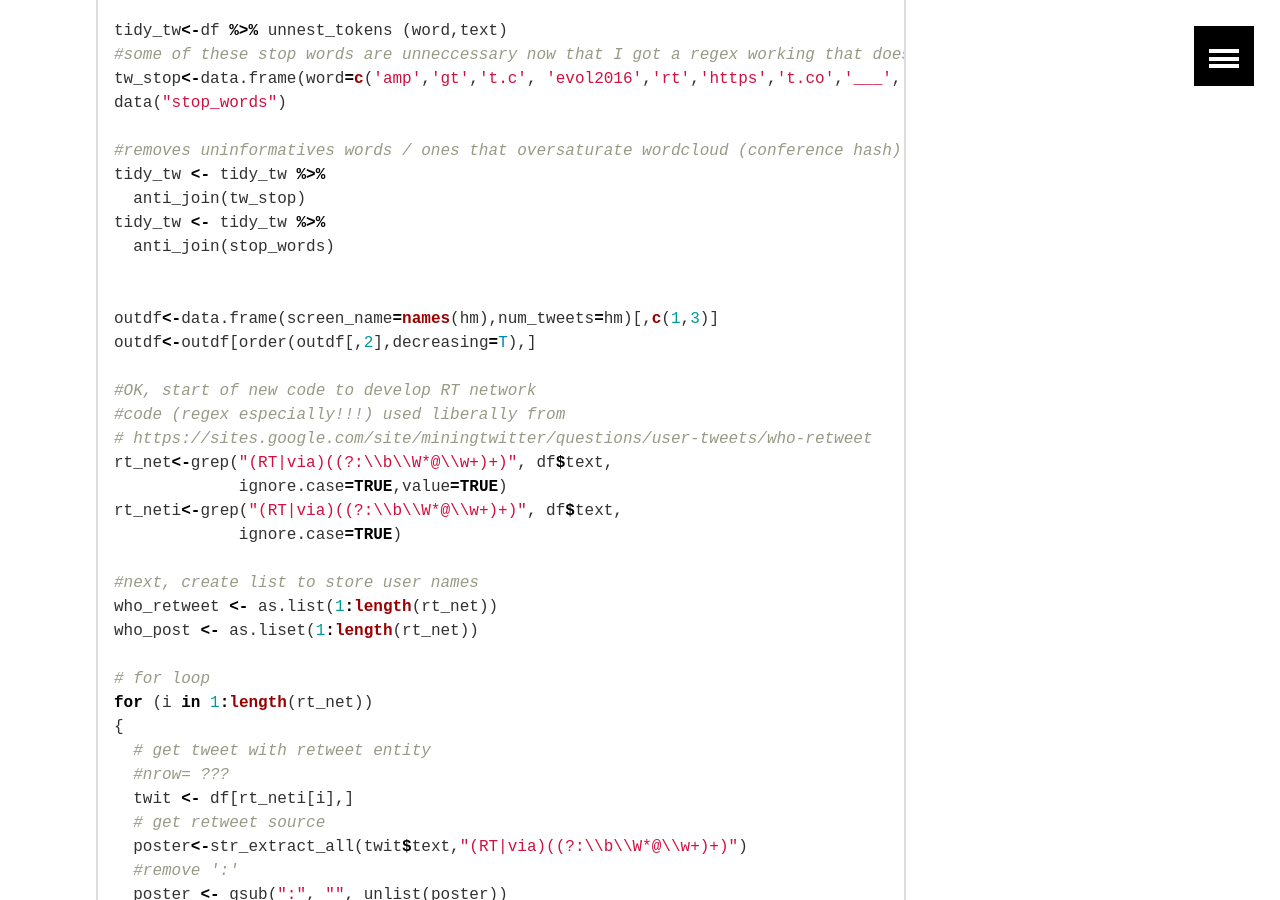
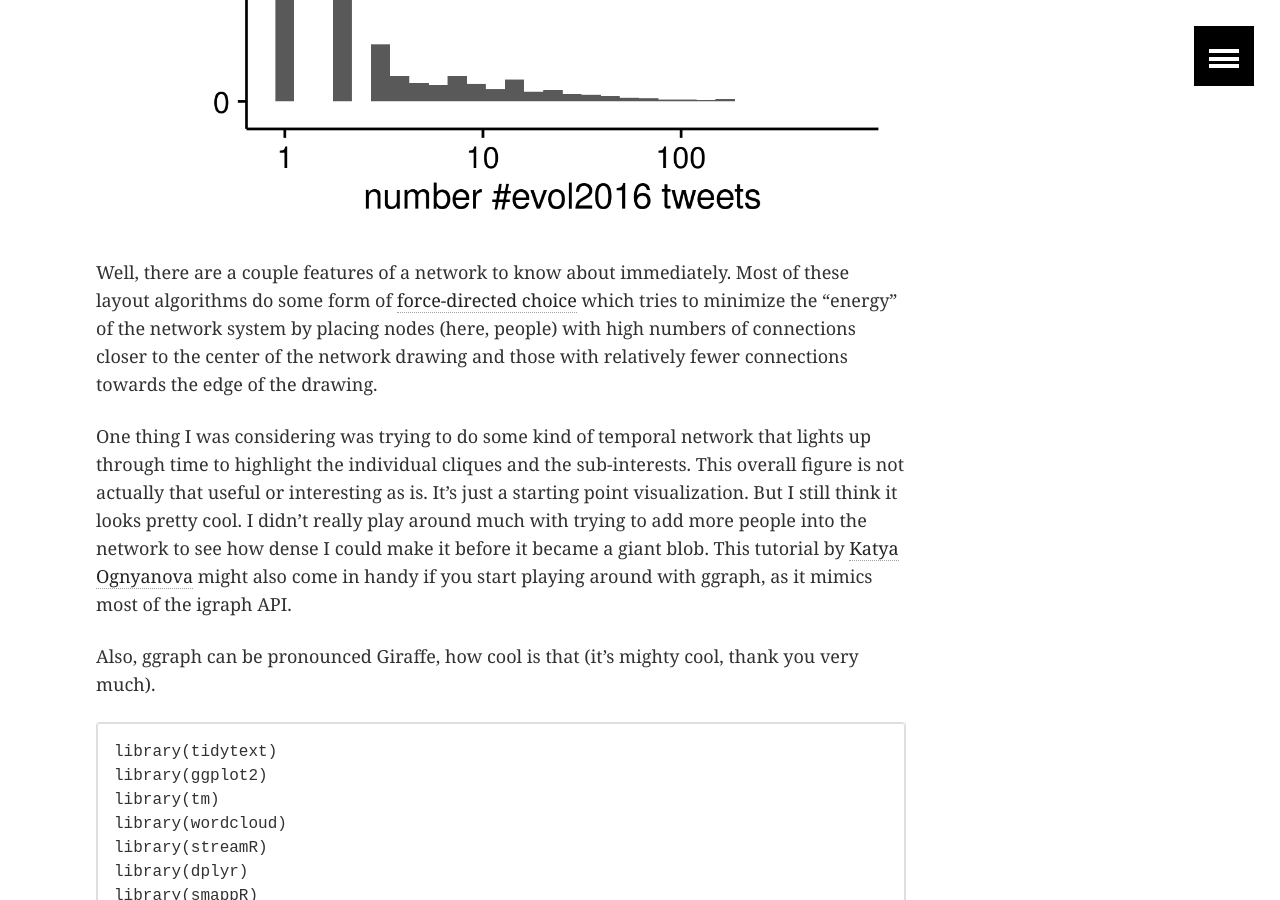
Before and after one commit to thomas-keller/thomas-keller.github.io, a Jekyll site: the page built from _posts/articles/2016-06-25-I-analyzed-evolution-2016-twitter-and-you-can-too-for-other-conferences.md, in a window 1280 px wide and 900 px high, scrolled down 8750 px. Built offline with Jekyll 4.4.1, drawn with Linux system fonts in a browser that asks for light colours; comment, search, counter and statistics services are not loaded; some of the changed text lies outside the part shown.

Commit message:
updated post

````diff
--- a/_posts/articles/2016-06-25-I-analyzed-evolution-2016-twitter-and-you-can-too-for-other-conferences.md
+++ b/_posts/articles/2016-06-25-I-analyzed-evolution-2016-twitter-and-you-can-too-for-other-conferences.md
@@ -136,11 +136,22 @@ The final analysis I wanted to do was some kind of network figure so I finally l
 
 # The Cool as Heck (I think anyhow) Evol2016 twitter retweet network
 
-It took several days longer than I initially expected to get this working, but overall I'm pleased with the results. Mostly this was a result of completely forgetting how all network stuff works and then wanting to use something pretty instead of networkx, which I don't really remember how to use anymore and is python anyway. Python is great, but I had decided that I wanted to make a pretty visualization and therefore it had to be something real, real nice. [ggraph](https://www.ggplot2-exts.org/ggraph.html) stands out as a pretty great package right now for making crazy-pants networks if you are willing to work with some beta-level documentation. There is a crazy amount of functionality, as it seems to duplicate a large amount of igraph which is a massive network package, but the two main sites I can find so far through my admittedly subpar googling are the linked ggplot2-exts and the [https://github.com/thomasp85/ggraph](https://github.com/thomasp85/ggraph).
+It took several days longer than I initially expected to get this working, but overall I'm pleased with the results. Mostly this was a result of completely forgetting how all network stuff works and then wanting to use something pretty instead of networkx, which I don't really remember how to use anymore and is python anyway. Python is great, but I had decided that I wanted to make a pretty visualization and therefore it had to be something real, real nice. [ggraph](https://www.ggplot2-exts.org/ggraph.html) stands out as a pretty great package right now for making crazy-pants networks if you are willing to work with some beta-level documentation. It is made by [Thomas Pedersen](https://twitter.com/thomasp85) who is frighteningly good at biology and R, and nice to boot! There is a crazy amount of functionality, as it seems to duplicate a large amount of igraph which is a massive network package, but the two main sites I can find so far through my admittedly subpar googling are the linked ggplot2-exts and the [https://github.com/thomasp85/ggraph](https://github.com/thomasp85/ggraph).
 
 Don't get me wrong, there are already quite a few diverse examples and they are great, I just think there is room for a bit more hand-holding at some point.
 
 I opted for mostly boring defaults. I suppose that defeats the purpose of using ggraph, which is built on the guts of ggplot2. I suppose I should be making something to vomit rainbows over the screen, but a rather plain lightly shaded network will have to suffice for now. I did come across this [website](http://lmullen.github.io/civil-procedure-codes/104-network-graphs-in-ggraph.html) that had some good examples on how to get down and dirty on modifying the arrows for directed networks and coloring nodes with different classes. I included my inline annotations that hopefully explain the logic of the R code a bit. Some of the retweet network was recycling someone else's code and I'm sure could be/has been done cleaner; I'm all ears to better implementations. This was always meant to be "a quick afternoon project."
+
+# The interpretation
+
+<img src="https://thomas-keller.github.io/images/evol2016_numtweets_user.png" width="800">
+
+Well, there are a couple features of a network to know about immediately. Most of these layout algorithms do some form of [force-directed choice](https://en.wikipedia.org/wiki/Force-directed_graph_drawing) which tries to minimize the "energy" of the network system by placing nodes (here, people) with high numbers of connections closer to the center of the network drawing and those with relatively fewer connections towards the edge of the drawing.
+
+One thing I was considering was trying to do some kind of temporal network that lights up through time to highlight the individual cliques and the sub-interests. This overall figure is not actually that useful or interesting as is. It's just a starting point visualization. But I still think it looks pretty cool. I didn't really play around much with trying to add more people into the network to see how dense I could make it before it became a giant blob. This tutorial by [
+Katya Ognyanova](http://kateto.net/networks-r-igraph) might also come in handy if you start playing around with ggraph, as it mimics most of the igraph API.
+
+Also, ggraph can be pronounced Giraffe, how cool is that (it's mighty cool, thank you very much).
 
 ```R
 library(tidytext)
@@ -248,7 +259,7 @@ rt_graph<-simplify(rt_graph,remove.multiple=T,remove.loops=TRUE,edge.attr.comb='
 
 library(ggraph)
 library(ggplot2)
-jpeg('evol2016_top50_twitter_network.jpg',width=960,height=960,pointsize=12,ppi=72)
+jpeg('evol2016_top50_twitter_network.jpg',width=960,height=960,pointsize=12)
 g1<-ggraph(rt_graph,'igraph',algorithm='kk')+
   geom_edge_fan(aes(alpha=retweet),edge_alpha=0.1)+
   geom_node_point(aes(size=num_tweets))+
````
Also changed, not shown: images/evol2016_top50_twitter_network.jpg.
